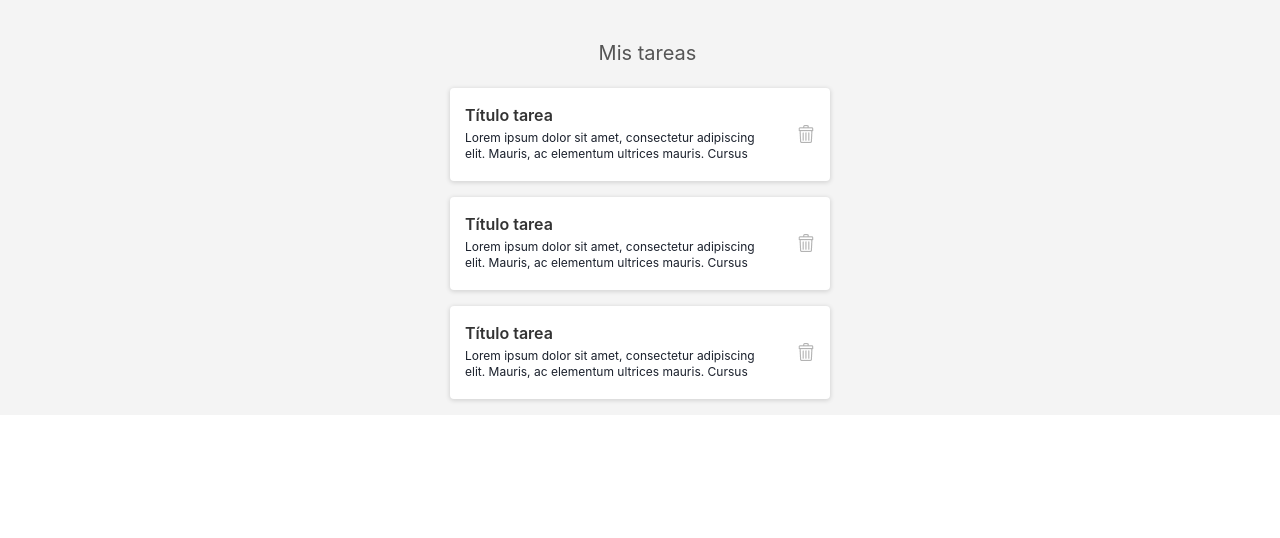
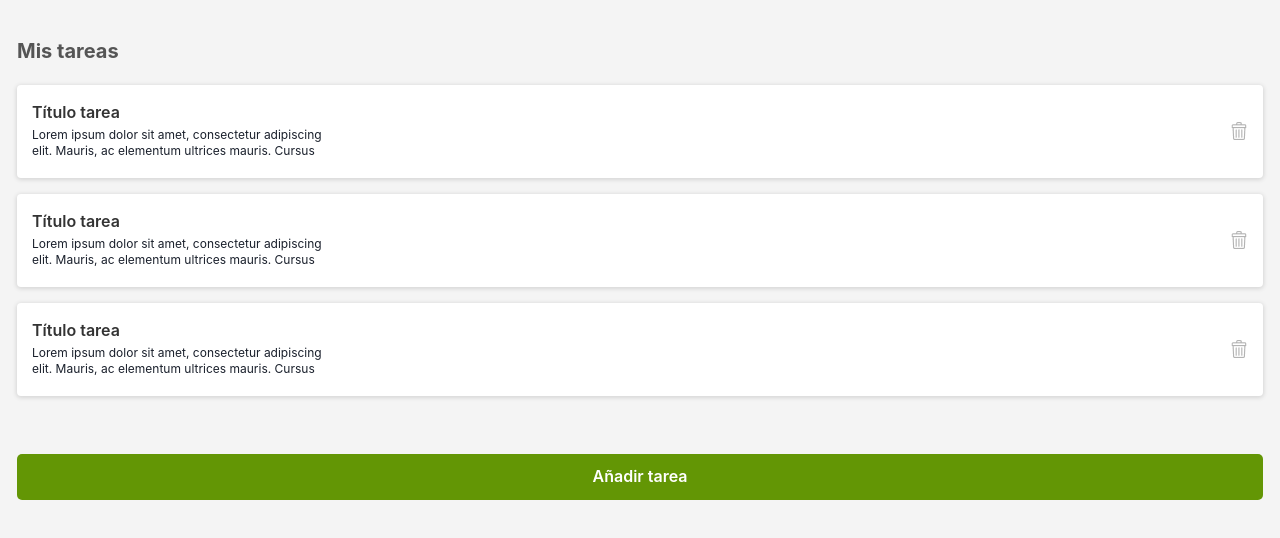
Before and after one commit to pompilioPomposo/Iskay-Pet-Technical-Challenge, a React (Create React App) app: page / in a window 1280 px wide. Shown: the top 538 px of the page. Built offline with nearby package versions, Linux system fonts and the light colour scheme.

Commit message:
finished mis tareas section

```diff
--- a/src/components/ToDo.jsx
+++ b/src/components/ToDo.jsx
@@ -8,7 +8,7 @@ const ToDo = () => {
   return (
     <>
       <Card
-        width='380px'
+        width='100%'
         height='93px'
         borderRadius='4px'
         boxShadow='0px 1px 4px 1px #0000001F'
@@ -34,7 +34,6 @@ const ToDo = () => {
               Título tarea
             </Text>
             <Text
-              // fontFamily='Open Sans'
               width='308px'
               fontSize='12px'
               fontWeight='400'
--- a/src/pages/MyTodos.jsx
+++ b/src/pages/MyTodos.jsx
@@ -1,21 +1,6 @@
 import React from 'react';
-import { Text, Box } from '@chakra-ui/react';
+import { Text, Box, Button } from '@chakra-ui/react';
 import ToDo from '../components/ToDo';
-
-// width: 104px;
-// height: 27px;
-// top: 150px;
-// left: 15px;
-// gap: 0px;
-// opacity: 0px;
-
-// font-family: Open Sans;
-// font-size: 20px;
-// font-weight: 700;
-// line-height: 27.24px;
-// text-align: left;
-
-// background: #555555;
 
 const MyTodos = () => {
   return (
@@ -24,20 +9,39 @@ const MyTodos = () => {
       display='flex'
       flexDirection='column'
       alignItems='center'
+      width='100vw'
+      height='100vh'
+      px='17px'
     >
       <Text
-        textAlign='left'
         pt='38px'
         pb='20px'
-        ps='15px'
         fontSize='20px'
+        fontWeight='700'
+        lineHeight='27.24px'
         color='#555555'
+        alignSelf='flex-start'
       >
         Mis tareas
       </Text>
       <ToDo />
       <ToDo />
       <ToDo />
+      <Button
+        width='100%'
+        height='46px'
+        borderRadius='5px'
+        background='#639605'
+        color='#FFFFFF'
+        mt='42px'
+        p='12px 141px 12px 141px'
+        fontSize='16px'
+        fontWeight='600'
+        lineHeight='21.79px'
+        gap='10px'
+      >
+        Añadir tarea
+      </Button>
     </Box>
   );
 };
```
